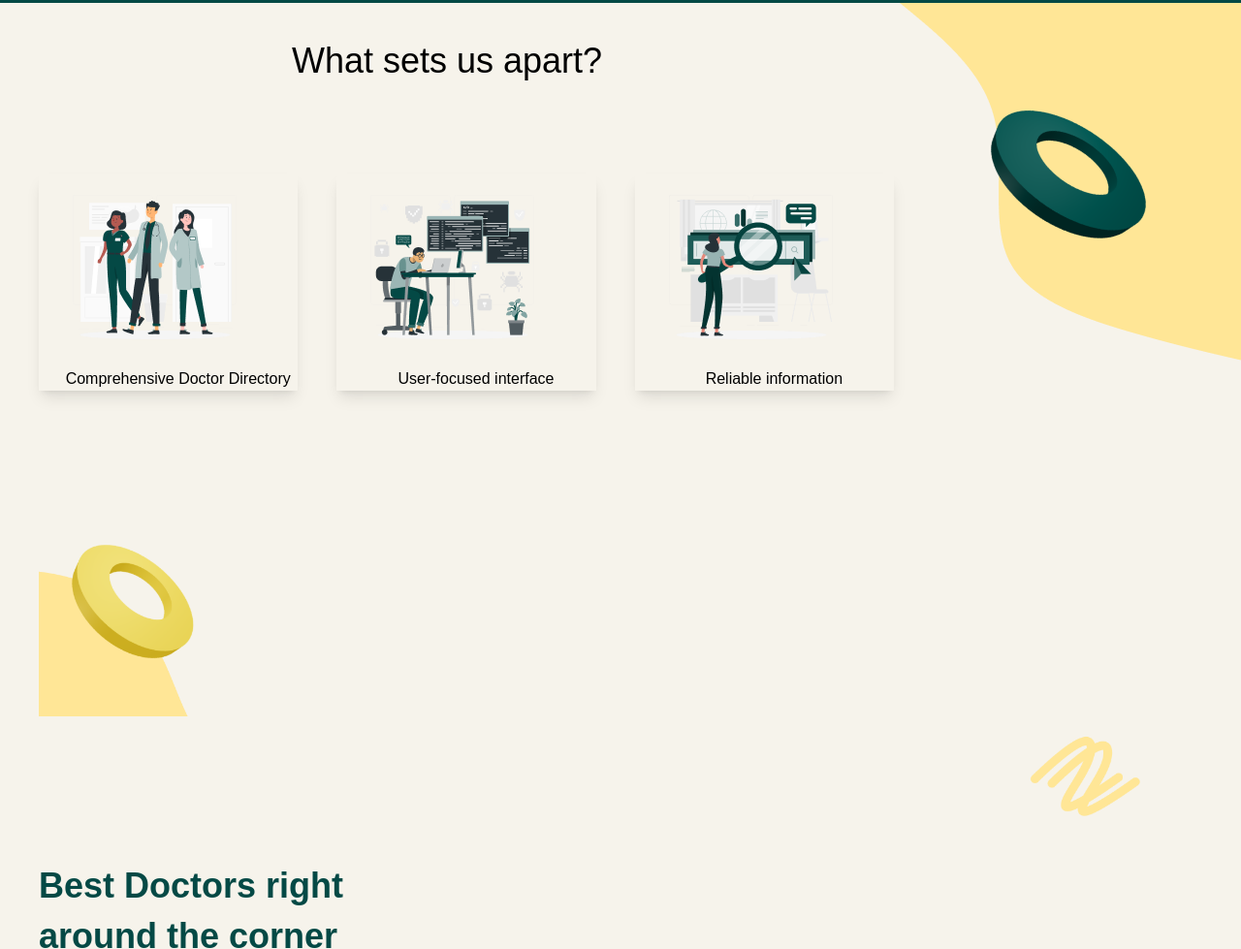
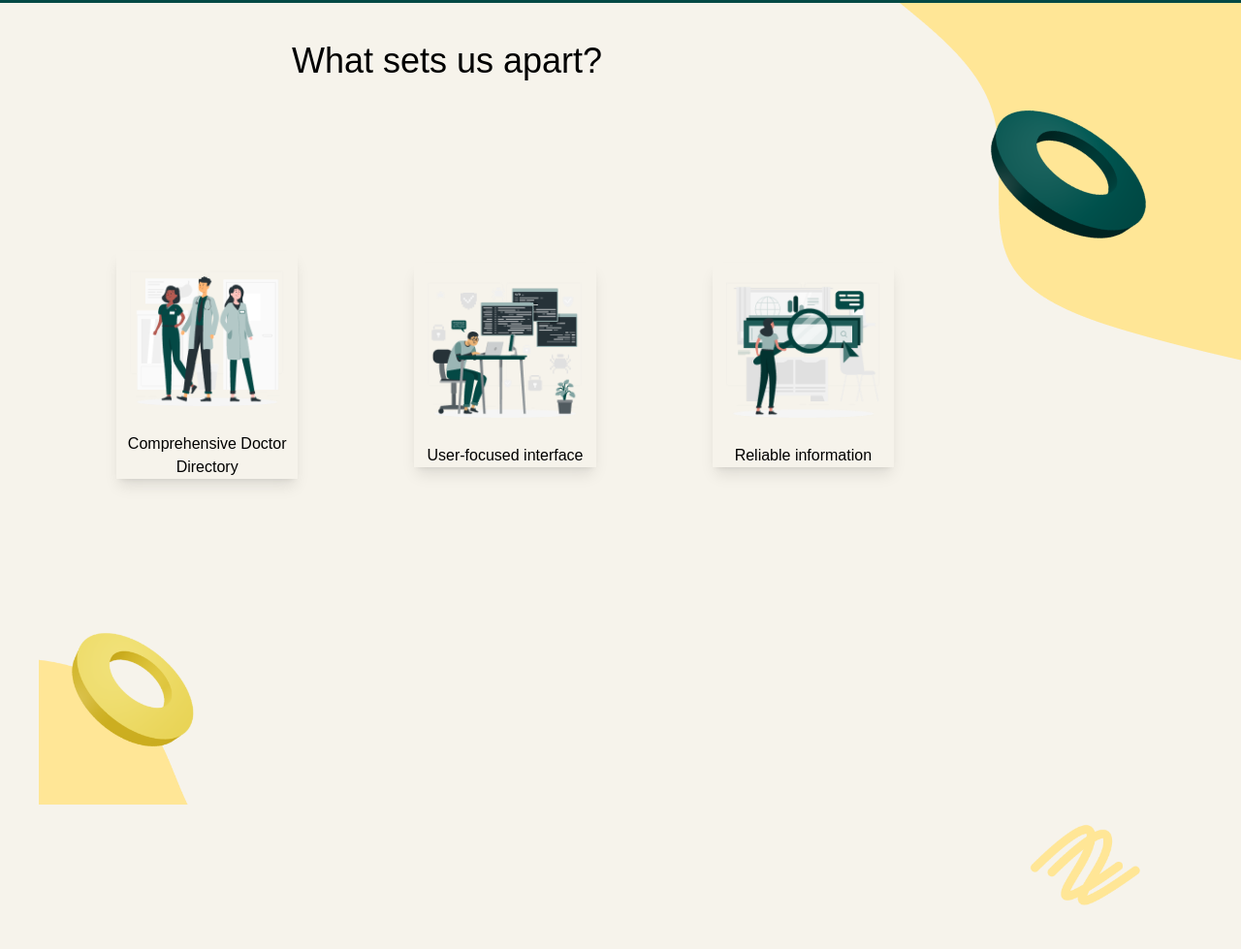
Before and after one commit to LoadingMinds/Health-site, a website built with Vite: page index.html in a window 1280 px wide. Shown: the part 1005-1984 px from the top of the page at 97% size. Built offline with nearby package versions, Linux system fonts and the light colour scheme.

```diff
--- a/index.html
+++ b/index.html
@@ -92,25 +92,25 @@
                     <h1 class="text-4xl text-center py-10">What sets us apart?</h1>
                 </div>
                 <div class="max-w-[1320px] mx-10 grid lg:grid-cols-3 md:grid-cols-3 gap-10 px-20px justify-center items-center mt-14 ">
-                    <div class="text-center shadow-lg">
-                        <div style="margin-left: 20px;">
+                    <div class="text-center shadow-lg ml-20 mt-20">
+
                             <img src="assets/Doctors-rafiki 1.png">
                             <h3 py-3 text-bold>Comprehensive Doctor Directory</h3>
-                        </div>
+
                     </div>
-                    <div class="text-center shadow-lg">
-                        <div  style="margin-left: 20px;">
+                    <div class="text-center shadow-lg ml-20 mt-20">
+
                             <img src="assets/cardimg2.png">
                             <h3 py-3 text-bold>User-focused interface</h3>
-                        </div>
+
                     </div>
-                    <div class="text-center shadow-lg">
-                        <div  style="margin-left: 20px;">
+                    <div class="text-center shadow-lg ml-20 mt-20">
+
                             <img src="assets/cardimg3.png">
                             <h3 py-3 text-bold>Reliable information</h3>
-                        </div>
+
                     </div>
-                        <img class= "float-left left-0" src="assets/yellow loop 2.png" alt="" srcset="">
+                        <img class= "float-left" src="assets/yellow loop 2.png" alt="" srcset="">
                     </div>
                 </div>
 
```
